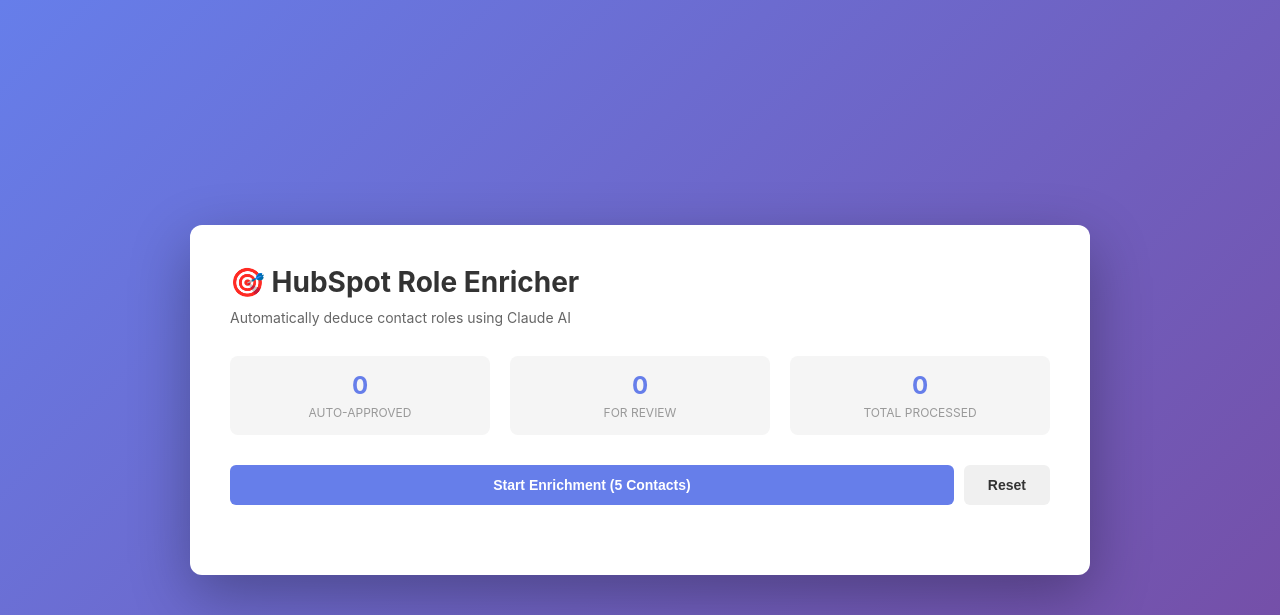
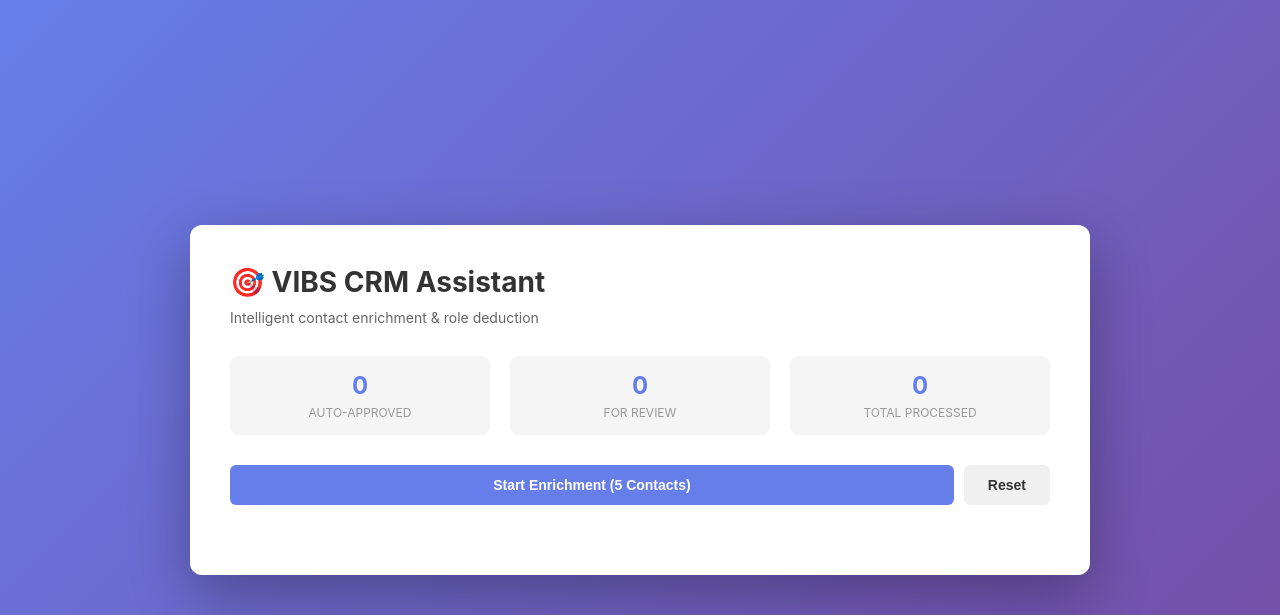
Before and after one commit to HikariNoOngaku/VIBS, a Flask app: page / in a window 1280 px wide. Shown: the top 615 px of the page. Run offline with Flask 3, Linux system fonts and the light colour scheme.

Commit message:
Rebrand to VIBS CRM Assistant

```diff
--- a/templates/index.html
+++ b/templates/index.html
@@ -3,7 +3,7 @@
 <head>
     <meta charset="UTF-8">
     <meta name="viewport" content="width=device-width, initial-scale=1.0">
-    <title>HubSpot Role Enricher</title>
+    <title>VIBS CRM Assistant</title>
     <style>
         * {
             margin: 0;
@@ -258,8 +258,8 @@
 </head>
 <body>
     <div class="container">
-        <h1>🎯 HubSpot Role Enricher</h1>
-        <p class="subtitle">Automatically deduce contact roles using Claude AI</p>
+        <h1>🎯 VIBS CRM Assistant</h1>
+        <p class="subtitle">Intelligent contact enrichment & role deduction</p>
 
         <!-- Stats -->
         <div class="stats">
```
Also changed, not shown: README.md.
